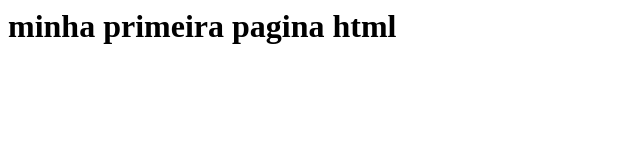
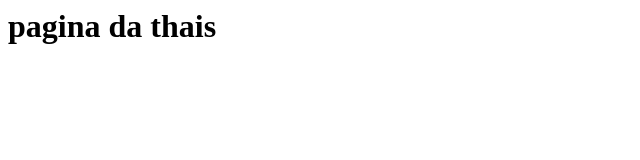
Before and after one commit to isadoraemanuelledacostaf/nervosassa, a plain HTML site: page index.html in a window 1280 px wide. Shown: the whole page, without its empty margins (0-640 px from the left). Drawn offline with Linux system fonts and the light colour scheme.

Commit message:
Update index.html

```diff
--- a/index.html
+++ b/index.html
@@ -1,3 +1,3 @@
 <html>
-  <h1>minha primeira pagina html </h1>
+  <h1>pagina da thais </h1>
 </html>
```
